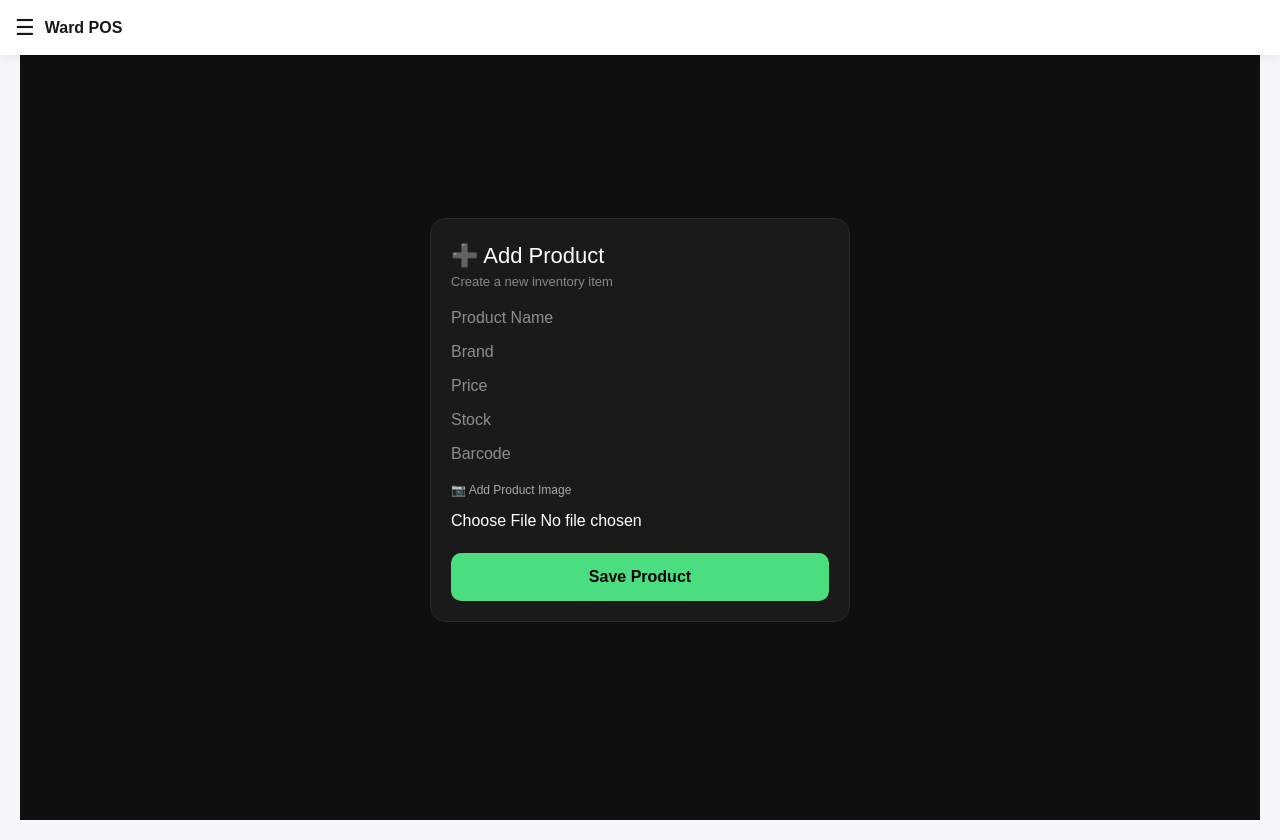
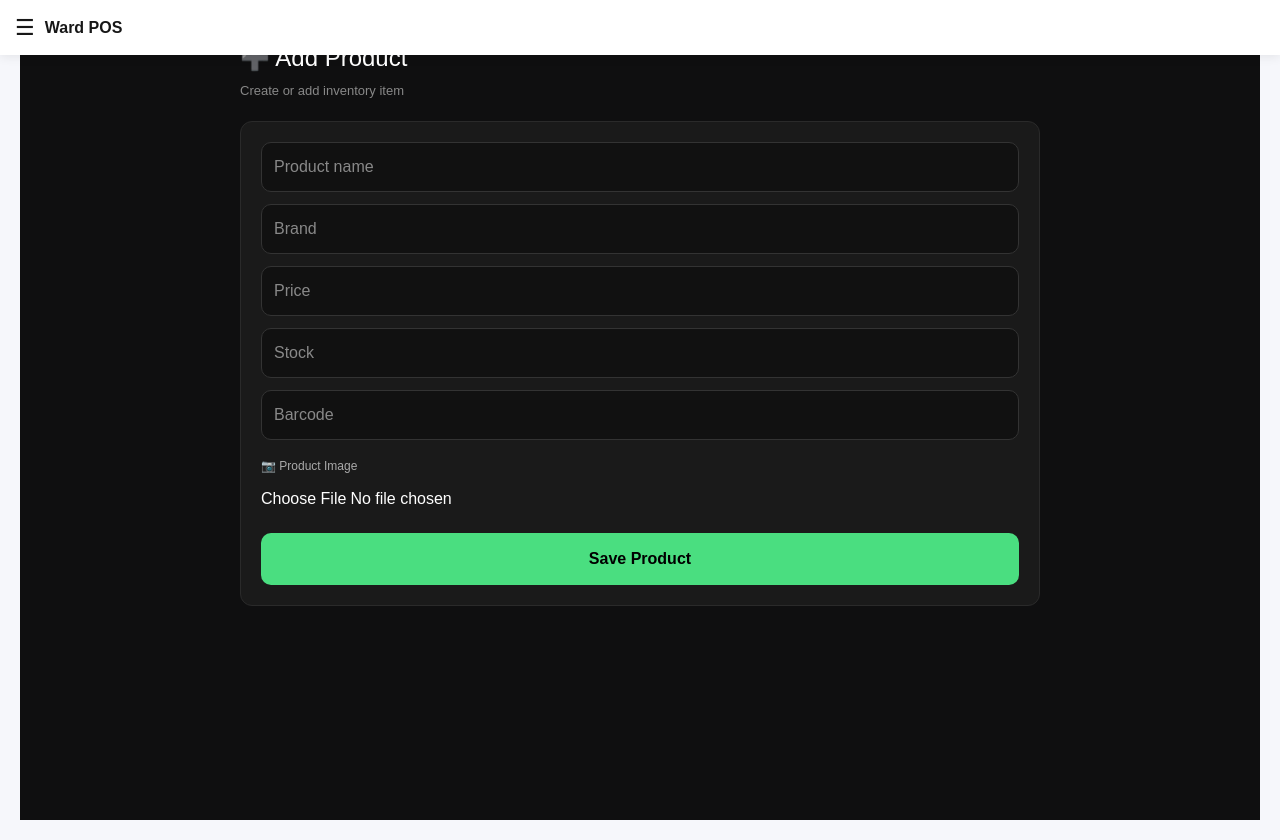
Before and after one commit to AmaniElTrabulsi/ward_cosmetics, a Next.js app: page /admin/add-product in a window 1280 px wide. Built offline with nearby package versions, Linux system fonts and the light colour scheme; no server answers.

Commit message:
add product and register redesign

```diff
--- a/app/admin/add-product/page.tsx
+++ b/app/admin/add-product/page.tsx
@@ -28,13 +28,12 @@ export default function AddProduct() {
       if (file) {
         const fileName = `${Date.now()}-${file.name}`;
 
-        const { error: uploadError } = await supabase.storage
+        const { error } = await supabase.storage
           .from("product-images")
           .upload(`products/${fileName}`, file);
 
-        if (uploadError) {
+        if (error) {
           alert("Image upload failed");
-          setLoading(false);
           return;
         }
 
@@ -46,7 +45,7 @@ export default function AddProduct() {
       }
 
       /* ================= INSERT PRODUCT ================= */
-      const { error } = await supabase.from("products").insert({
+      const { error: insertError } = await supabase.from("products").insert({
         name,
         brand,
         price: Number(price),
@@ -55,8 +54,7 @@ export default function AddProduct() {
         image_url: imageUrl,
       });
 
-      if (error) {
-        console.log(error);
+      if (insertError) {
         alert("Failed to save product");
         return;
       }
@@ -69,20 +67,45 @@ export default function AddProduct() {
 
   return (
     <div style={styles.page}>
+      <div style={styles.container}>
+        <h1 style={styles.title}>➕ Add Product</h1>
+        <p style={styles.subtitle}>Create or add inventory item</p>
+
+        {/* FORM CARD */}
         <div style={styles.card}>
-        <h1 style={styles.title}>➕ Add Product</h1>
-        <p style={styles.subtitle}>Create a new inventory item</p>
+          <div style={styles.form}>
+            <input
+              style={styles.input}
+              placeholder="Product name"
+              onChange={(e) => setName(e.target.value)}
+            />
 
-        {/* INPUTS */}
-        <div style={styles.form}>
-          <input placeholder="Product Name" onChange={(e) => setName(e.target.value)} />
-          <input placeholder="Brand" onChange={(e) => setBrand(e.target.value)} />
-          <input placeholder="Price" onChange={(e) => setPrice(e.target.value)} />
-          <input placeholder="Stock" onChange={(e) => setStock(e.target.value)} />
-          <input placeholder="Barcode" onChange={(e) => setBarcode(e.target.value)} />
+            <input
+              style={styles.input}
+              placeholder="Brand"
+              onChange={(e) => setBrand(e.target.value)}
+            />
 
-          {/* IMAGE UPLOAD (FIXED: GALLERY + CAMERA) */}
-          <label style={styles.label}>📷 Add Product Image</label>
+            <input
+              style={styles.input}
+              placeholder="Price"
+              onChange={(e) => setPrice(e.target.value)}
+            />
+
+            <input
+              style={styles.input}
+              placeholder="Stock"
+              onChange={(e) => setStock(e.target.value)}
+            />
+
+            <input
+              style={styles.input}
+              placeholder="Barcode"
+              onChange={(e) => setBarcode(e.target.value)}
+            />
+
+            {/* IMAGE UPLOAD */}
+            <label style={styles.label}>📷 Product Image</label>
 
             <input
               type="file"
@@ -96,58 +119,71 @@ export default function AddProduct() {
               }}
             />
 
-          {/* PREVIEW */}
             {preview && (
               <img src={preview} style={styles.preview} />
             )}
 
-          {/* SAVE BUTTON */}
-          <button onClick={save} disabled={loading} style={styles.button}>
+            {/* SAVE */}
+            <button
+              style={styles.saveBtn}
+              onClick={save}
+              disabled={loading}
+            >
               {loading ? "Saving..." : "Save Product"}
             </button>
+          </div>
         </div>
       </div>
     </div>
   );
 }
 
-/* ================= STYLES ================= */
+/* ================= STYLES (MATCH ENTIRE APP) ================= */
 
 const styles: any = {
   page: {
     minHeight: "100vh",
     backgroundColor: "#0f0f10",
-    display: "flex",
-    justifyContent: "center",
-    alignItems: "center",
-    padding: 20,
-  },
-
-  card: {
-    width: "100%",
-    maxWidth: 420,
-    backgroundColor: "#1a1a1a",
-    border: "1px solid #2a2a2a",
-    borderRadius: 16,
     padding: 20,
     color: "white",
   },
 
+  container: {
+    maxWidth: 800,
+    margin: "0 auto",
+  },
+
   title: {
-    margin: 0,
-    fontSize: 22,
+    fontSize: 24,
+    marginBottom: 5,
   },
 
   subtitle: {
+    color: "#888",
+    marginBottom: 20,
     fontSize: 13,
-    color: "#888",
-    marginBottom: 15,
+  },
+
+  card: {
+    backgroundColor: "#1a1a1a",
+    border: "1px solid #2a2a2a",
+    borderRadius: 12,
+    padding: 20,
   },
 
   form: {
     display: "flex",
     flexDirection: "column",
-    gap: 10,
+    gap: 12,
+  },
+
+  input: {
+    padding: 12,
+    borderRadius: 10,
+    border: "1px solid #333",
+    backgroundColor: "#111",
+    color: "white",
+    outline: "none",
   },
 
   label: {
@@ -162,13 +198,13 @@ const styles: any = {
     marginTop: 10,
   },
 
-  button: {
+  saveBtn: {
     marginTop: 10,
-    padding: 12,
+    padding: 14,
     borderRadius: 10,
+    backgroundColor: "#4ade80",
     border: "none",
-    backgroundColor: "#4ade80",
-    color: "#000",
+    color: "black",
     fontWeight: "bold",
     cursor: "pointer",
   },
--- a/app/register/page.tsx
+++ b/app/register/page.tsx
@@ -1,6 +1,6 @@
 "use client";
 
-import { useEffect, useRef, useState } from "react";
+import { useRef, useState } from "react";
 import { supabase } from "@/lib/supabase";
 import { Html5Qrcode } from "html5-qrcode";
 
@@ -19,13 +19,13 @@ export default function RegisterPage() {
 
     setLoading(true);
 
-    const { data, error } = await supabase
+    const { data } = await supabase
       .from("products")
       .select("*")
       .eq("barcode", value)
       .single();
 
-    if (error || !data) {
+    if (!data) {
       alert("Product not found");
       setLoading(false);
       return;
@@ -47,37 +47,26 @@ export default function RegisterPage() {
     setLoading(false);
   }
 
-  /* ================= OPEN CAMERA SCANNER ================= */
+  /* ================= SCANNER ================= */
   async function startScanner() {
     setScannerOpen(true);
 
     setTimeout(async () => {
-      try {
       const html5QrCode = new Html5Qrcode("reader");
       scannerRef.current = html5QrCode;
 
       await html5QrCode.start(
-          { facingMode: "environment" }, // ✅ BACK CAMERA FIX
-          {
-            fps: 10,
-            qrbox: 250,
-          },
-          async (decodedText) => {
+        { facingMode: "environment" },
+        { fps: 10, qrbox: 250 },
+        async (text) => {
           await html5QrCode.stop();
           setScannerOpen(false);
-            findProduct(decodedText);
-          },
-          () => {}
+          findProduct(text);
+        }
       );
-      } catch (err) {
-        console.log("Camera error:", err);
-        alert("Cannot access camera");
-        setScannerOpen(false);
-      }
-    }, 300);
+    }, 200);
   }
 
-  /* ================= STOP SCANNER ================= */
   async function stopScanner() {
     if (scannerRef.current) {
       await scannerRef.current.stop().catch(() => {});
@@ -87,56 +76,48 @@ export default function RegisterPage() {
   }
 
   /* ================= CART ================= */
-  function removeItem(id: string) {
-    setCart(cart.filter((i) => i.id !== id));
-  }
+  const total = cart.reduce(
+    (sum, i) => sum + i.price * i.qty,
+    0
+  );
 
   function updateQty(id: string, qty: number) {
-    setCart(
-      cart.map((i) =>
+    setCart((prev) =>
+      prev.map((i) =>
         i.id === id ? { ...i, qty: Math.max(1, qty) } : i
       )
     );
   }
 
-  const total = cart.reduce(
-    (sum, item) => sum + item.price * item.qty,
-    0
-  );
+  function removeItem(id: string) {
+    setCart((prev) => prev.filter((i) => i.id !== id));
+  }
 
   /* ================= CHECKOUT ================= */
   async function checkout() {
-    if (cart.length === 0) return;
-
     setLoading(true);
 
-    try {
     for (const item of cart) {
-        const newStock =
-          (item.stock_quantity || 0) - item.qty;
-
       await supabase
         .from("products")
-          .update({ stock_quantity: newStock })
+        .update({
+          stock_quantity: (item.stock_quantity || 0) - item.qty,
+        })
         .eq("id", item.id);
     }
 
     setCart([]);
-      alert("Checkout successful!");
-    } catch (err) {
-      console.log(err);
-      alert("Checkout failed");
-    } finally {
     setLoading(false);
-    }
+    alert("Checkout successful");
   }
 
   return (
     <div style={styles.page}>
-      <h1 style={styles.title}>🧾 Register (POS)</h1>
+      <div style={styles.container}>
+        <h1 style={styles.title}>🧾 Register</h1>
 
-      {/* INPUT + ACTIONS */}
-      <div style={styles.scanBox}>
+        {/* INPUT BAR */}
+        <div style={styles.row}>
           <input
             style={styles.input}
             placeholder="Scan or enter barcode"
@@ -144,183 +125,179 @@ export default function RegisterPage() {
             onChange={(e) => setBarcode(e.target.value)}
           />
 
-        <button
-          style={styles.addBtn}
-          onClick={() => findProduct()}
-        >
+          <button style={styles.btnBlue} onClick={() => findProduct()}>
             Add
           </button>
 
-        <button
-          style={styles.scanBtn}
-          onClick={startScanner}
-        >
-          📷 Scan
+          <button style={styles.btnGreen} onClick={startScanner}>
+            Scan
           </button>
         </div>
 
-      {/* CAMERA SCANNER */}
+        {/* SCANNER */}
         {scannerOpen && (
-        <div style={styles.scannerBox}>
-          <div id="reader" style={{ width: "100%" }} />
-
-          <button style={styles.stopBtn} onClick={stopScanner}>
-            Stop Scanner
+          <div style={styles.card}>
+            <div id="reader" />
+            <button style={styles.btnRed} onClick={stopScanner}>
+              Stop
             </button>
           </div>
         )}
 
         {/* CART */}
-      <div style={styles.cart}>
-        <h3>Cart</h3>
+        <div style={styles.card}>
+          <h3 style={styles.sectionTitle}>Cart</h3>
 
           {cart.length === 0 && (
-          <p style={{ color: "#888" }}>No items yet</p>
+            <p style={styles.muted}>No items yet</p>
           )}
 
           {cart.map((item) => (
-          <div key={item.id} style={styles.cartItem}>
+            <div key={item.id} style={styles.item}>
               <div>
                 <b>{item.name}</b>
-              <p style={{ fontSize: 12, color: "#888" }}>
-                ${item.price}
-              </p>
+                <p style={styles.muted}>${item.price}</p>
               </div>
 
-            <div style={styles.qtyBox}>
+              <div style={styles.qty}>
                 <button onClick={() => updateQty(item.id, item.qty - 1)}>
                   -
                 </button>
-
                 <span>{item.qty}</span>
-
                 <button onClick={() => updateQty(item.id, item.qty + 1)}>
                   +
                 </button>
               </div>
 
               <button
-              style={styles.removeBtn}
+                style={styles.delete}
                 onClick={() => removeItem(item.id)}
               >
-              ❌
+                ✕
               </button>
             </div>
           ))}
         </div>
 
         {/* TOTAL */}
-      <div style={styles.totalBox}>
+        <div style={styles.footer}>
           <h2>Total: ${total.toFixed(2)}</h2>
 
-        <button
-          style={styles.checkoutBtn}
-          onClick={checkout}
-          disabled={loading}
-        >
-          💳 Checkout
+          <button style={styles.checkout} onClick={checkout}>
+            Checkout
           </button>
+        </div>
       </div>
     </div>
   );
 }
 
-/* ================= STYLES ================= */
+/* ================= STYLES (MATCH APP THEME) ================= */
 
 const styles: any = {
   page: {
     padding: 20,
+    backgroundColor: "#0f0f10",
     minHeight: "100vh",
-    backgroundColor: "#0f0f10",
     color: "white",
   },
 
+  container: {
+    maxWidth: 900,
+    margin: "0 auto",
+  },
+
   title: {
+    fontSize: 24,
     marginBottom: 20,
   },
 
-  scanBox: {
+  row: {
     display: "flex",
-    gap: 8,
-    marginBottom: 15,
+    gap: 10,
+    marginBottom: 20,
   },
 
   input: {
     flex: 1,
     padding: 12,
     borderRadius: 10,
+    backgroundColor: "#1a1a1a",
     border: "1px solid #333",
-    backgroundColor: "#1a1a1a",
     color: "white",
   },
 
-  addBtn: {
-    padding: "12px 14px",
-    backgroundColor: "#3b82f6",
-    border: "none",
-    borderRadius: 10,
-    color: "white",
-  },
-
-  scanBtn: {
-    padding: "12px 14px",
-    backgroundColor: "#10b981",
-    border: "none",
-    borderRadius: 10,
-    color: "black",
-    fontWeight: "bold",
-  },
-
-  scannerBox: {
-    marginBottom: 20,
-    padding: 10,
-    backgroundColor: "#111",
-    borderRadius: 10,
-  },
-
-  stopBtn: {
-    marginTop: 10,
-    width: "100%",
-    padding: 10,
-    backgroundColor: "#ef4444",
-    color: "white",
-    border: "none",
-    borderRadius: 8,
-  },
-
-  cart: {
+  card: {
     backgroundColor: "#1a1a1a",
     padding: 15,
     borderRadius: 12,
+    marginBottom: 15,
+    border: "1px solid #2a2a2a",
   },
 
-  cartItem: {
+  sectionTitle: {
+    marginBottom: 10,
+  },
+
+  item: {
     display: "flex",
     justifyContent: "space-between",
     padding: 10,
     borderBottom: "1px solid #333",
   },
 
-  qtyBox: {
+  qty: {
     display: "flex",
     gap: 10,
     alignItems: "center",
   },
 
-  removeBtn: {
+  muted: {
+    color: "#888",
+    fontSize: 12,
+  },
+
+  btnBlue: {
+    padding: "10px 14px",
+    backgroundColor: "#3b82f6",
+    border: "none",
+    borderRadius: 8,
+    color: "white",
+  },
+
+  btnGreen: {
+    padding: "10px 14px",
+    backgroundColor: "#10b981",
+    border: "none",
+    borderRadius: 8,
+    color: "black",
+    fontWeight: "bold",
+  },
+
+  btnRed: {
+    marginTop: 10,
+    width: "100%",
+    padding: 10,
+    backgroundColor: "#ef4444",
+    border: "none",
+    borderRadius: 8,
+    color: "white",
+  },
+
+  delete: {
     background: "transparent",
     border: "none",
     color: "red",
   },
 
-  totalBox: {
+  footer: {
+    textAlign: "center",
     marginTop: 20,
-    textAlign: "center",
   },
 
-  checkoutBtn: {
+  checkout: {
     width: "100%",
-    padding: 15,
+    padding: 14,
     backgroundColor: "#4ade80",
     border: "none",
     borderRadius: 10,
```
Lines whose indentation alone changed are shown as unchanged.
